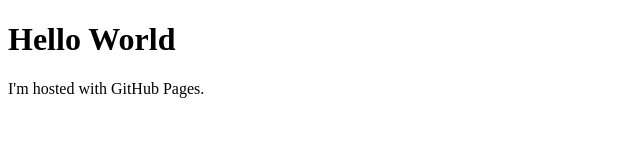
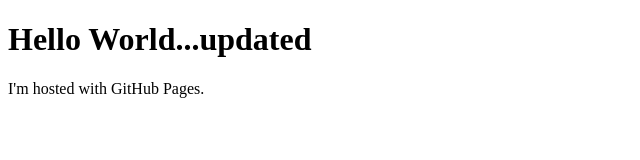
Before and after one commit to amarroyds/amarroy_cs416_d3.github.io, a plain HTML site: page index.html in a window 1280 px wide. Shown: the whole page, without its empty margins (0-640 px from the left). Drawn offline with Linux system fonts and the light colour scheme.

Commit message:
Update index.html

```diff
--- a/index.html
+++ b/index.html
@@ -1,7 +1,7 @@
 <!DOCTYPE html>
 <html>
 <body>
-<h1>Hello World</h1>
+<h1>Hello World...updated</h1>
 <p>I'm hosted with GitHub Pages.</p>
 </body>
 </html>
```
